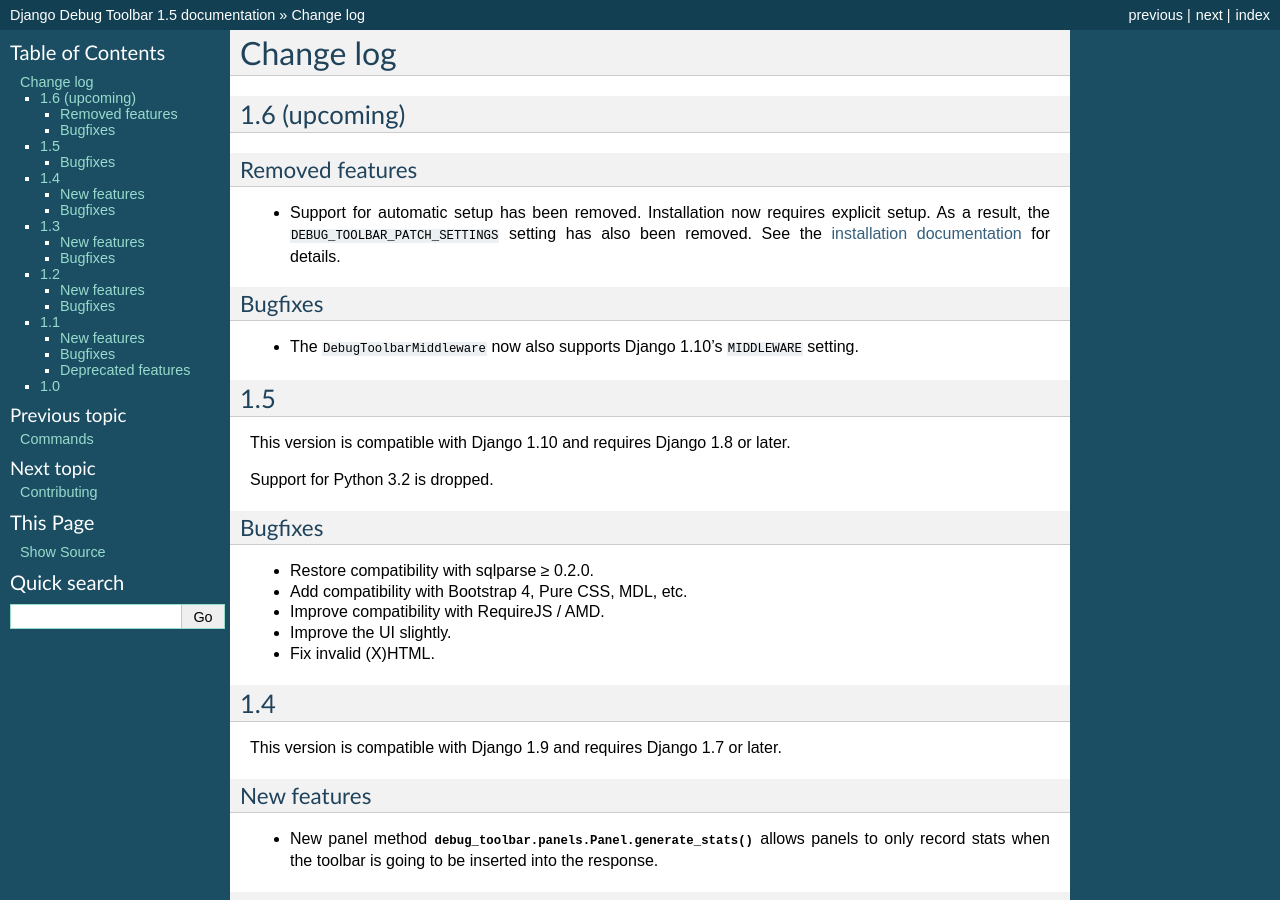
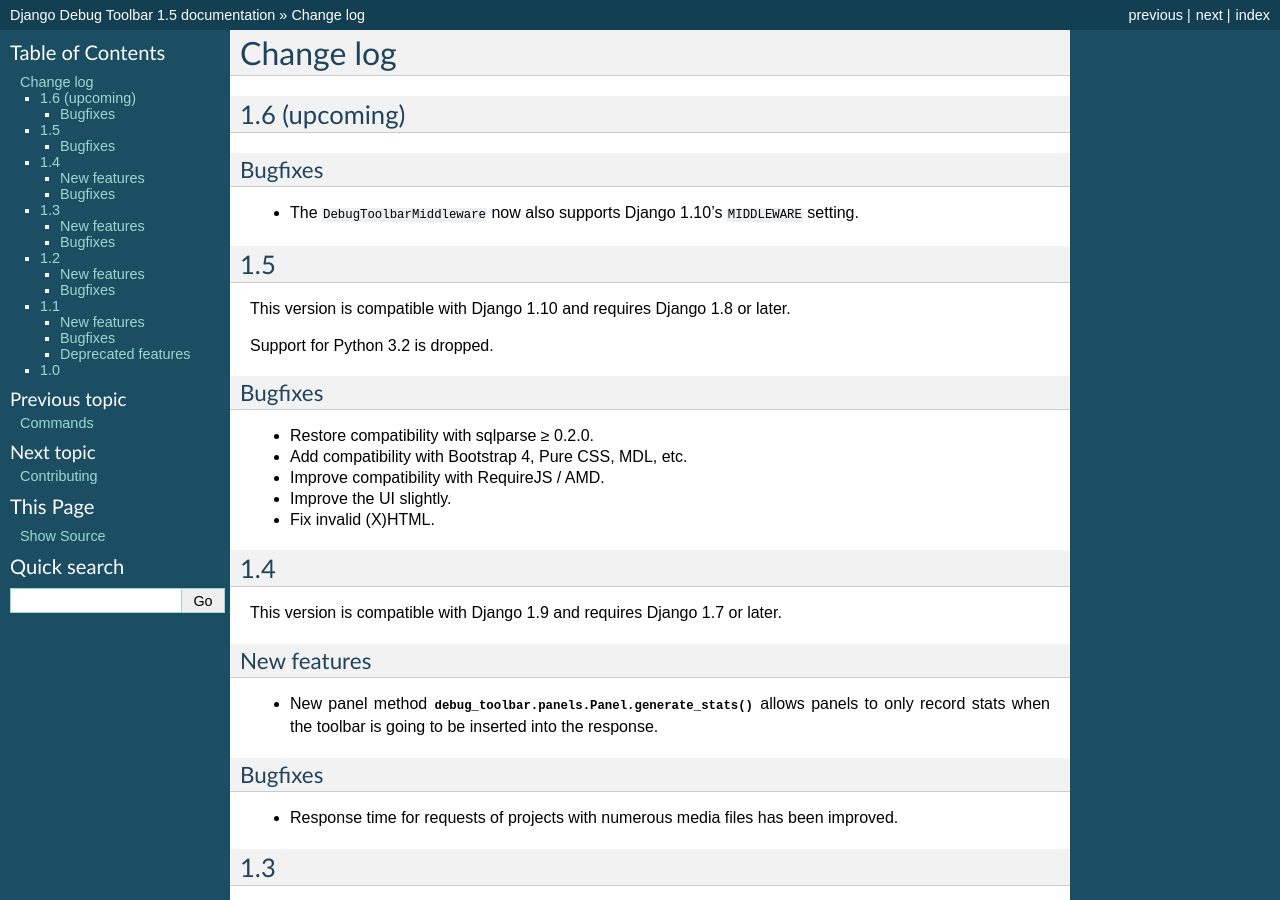
Before and after one commit to jazzband/django-debug-toolbar, a Sphinx documentation site: the page built from docs/changes.rst, in a window 1280 px wide and 900 px high. Built offline with Sphinx 7.4.7, drawn with Linux system fonts in a browser that asks for light colours.

Commit message:
Fix a mismerge, automatic setup has not been removed (yet!)
Thanks @jdufresne for noticing.

```diff
--- a/docs/changes.rst
+++ b/docs/changes.rst
@@ -3,14 +3,6 @@
 
 1.6 (upcoming)
 --------------
-
-Removed features
-~~~~~~~~~~~~~~~~
-
-* Support for automatic setup has been removed. Installation now requires
-  explicit setup. As a result, the ``DEBUG_TOOLBAR_PATCH_SETTINGS`` setting has
-  also been removed. See the :doc:`installation documentation <installation>`
-  for details.
 
 Bugfixes
 ~~~~~~~~
```
